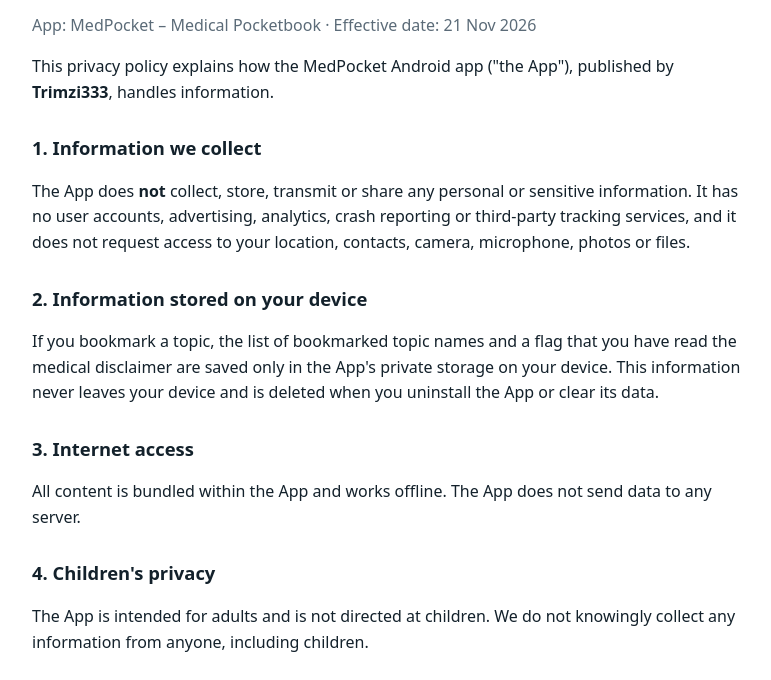
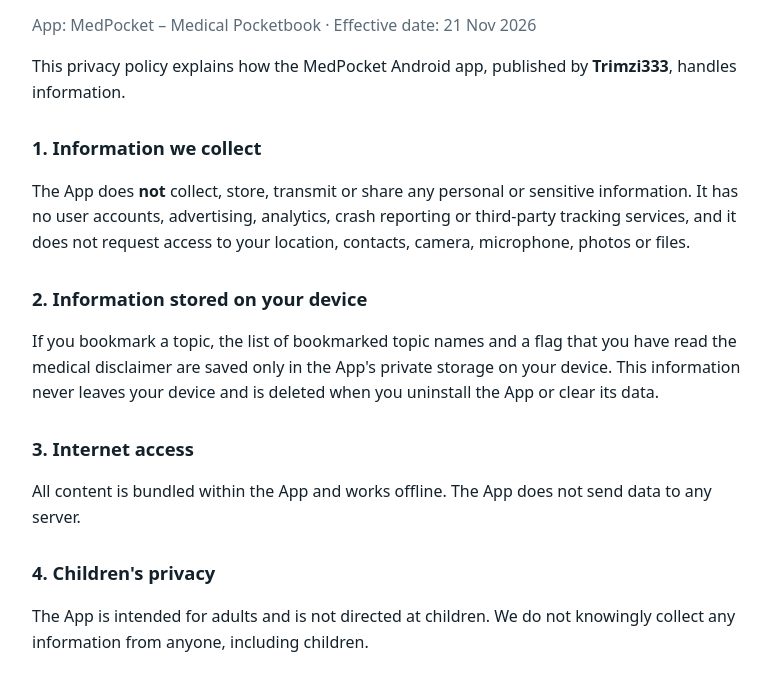
Before and after one commit to Abdullah9202/MedPocketbook, a website: page docs/index.html in a window 1280 px wide. Shown: the part 100-780 px from the top of the page, without its empty margins (248-1019 px from the left). Drawn offline with Linux system fonts and the light colour scheme.

Commit message:
Fix: Placeholder removed

```diff
--- a/docs/index.html
+++ b/docs/index.html
@@ -38,7 +38,7 @@
     </p>
 
     <p>
-      This privacy policy explains how the MedPocket Android app ("the App"),
+      This privacy policy explains how the MedPocket Android app,
       published by <strong>Trimzi333</strong>, handles information.
     </p>
 
```
